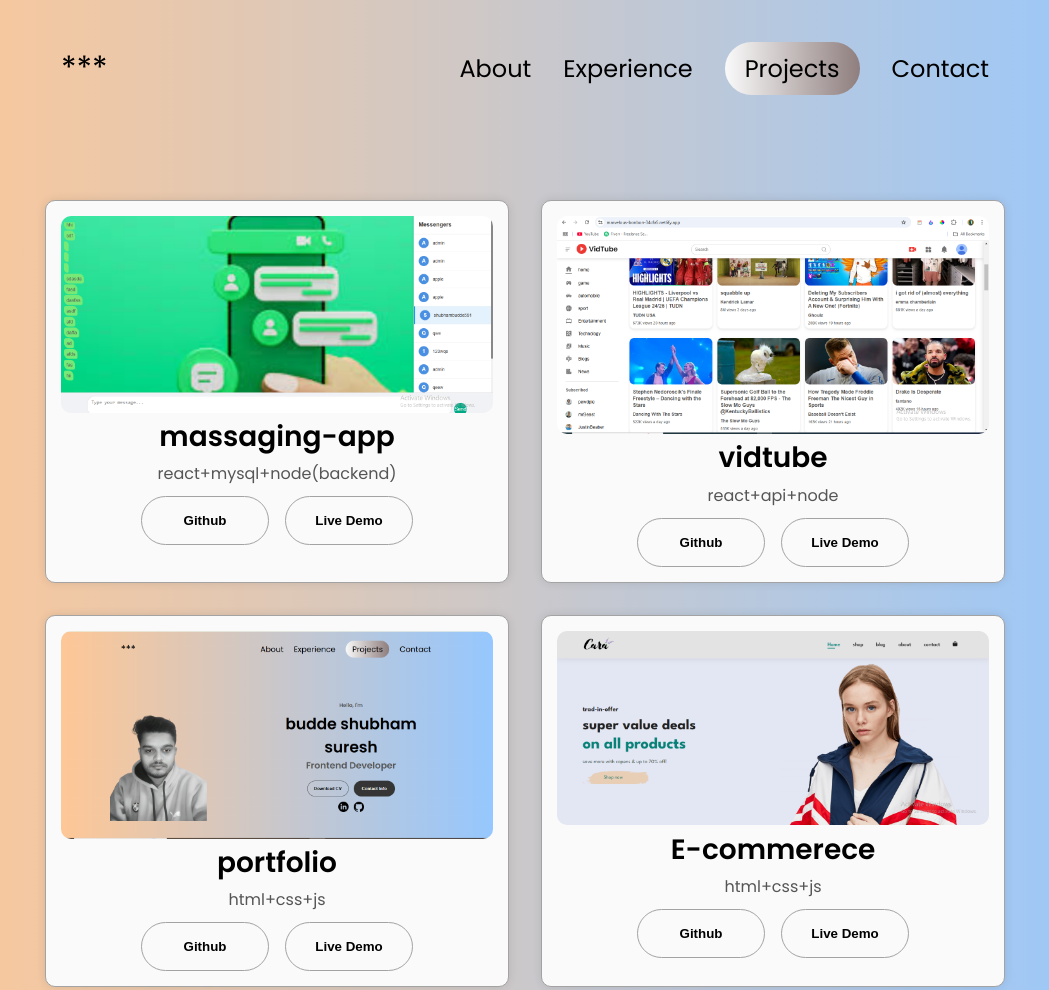
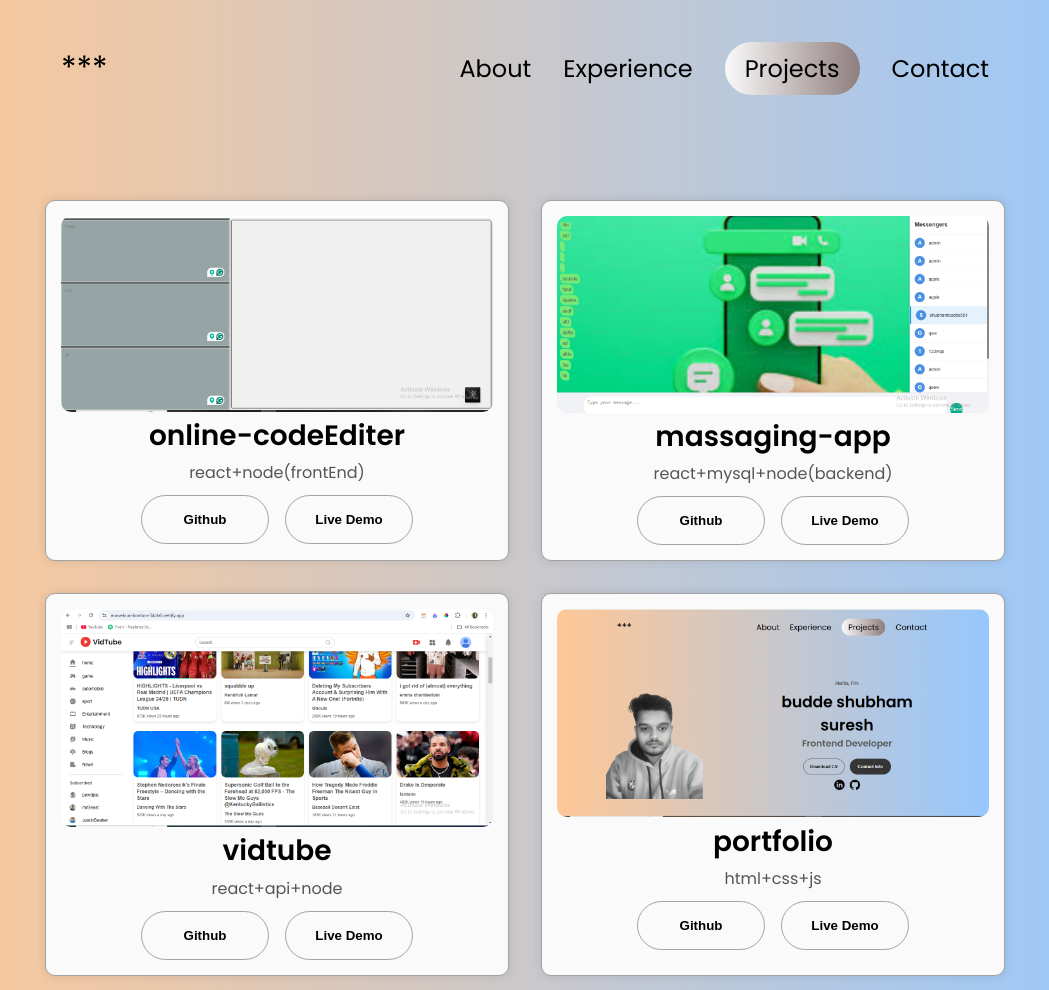
Before and after one commit to shubhambudde1/portfolio, a plain HTML site: page projects.html in a window 1280 px wide. Shown: the top 990 px of the page, without its empty margins (115-1164 px from the left). Drawn offline with Linux system fonts and the light colour scheme.

Commit message:
code editer is added

```diff
--- a/projects.html
+++ b/projects.html
@@ -42,6 +42,33 @@
 
     <div class="experience-details-container">
       <div class="about-containers">
+
+
+        <div class="details-container color-container">
+          <div class="article-container">
+            <img
+              src="./assets/CodeEditer.png"
+              alt="Project 1"
+              class="project-img"
+            />
+          </div>
+          <h2 class="experience-sub-title project-title">online-codeEditer</h2>
+          <p >react+node(frontEnd)</p>
+          <div class="btn-container">
+            <button
+              class="btn btn-color-2 project-btn"
+              onclick="location.href='https://github.com/shubhambudde1/onlineCodeEditer'"
+            >
+              Github
+            </button>
+            <button
+              class="btn btn-color-2 project-btn"
+              onclick="location.href='https://gregarious-genie-db1d72.netlify.app/'"
+            >
+              Live Demo
+            </button>
+          </div>
+        </div>
         <div class="details-container color-container">
           <div class="article-container">
             <img
```
Also changed, not shown: assets/CodeEditer.png (added).
